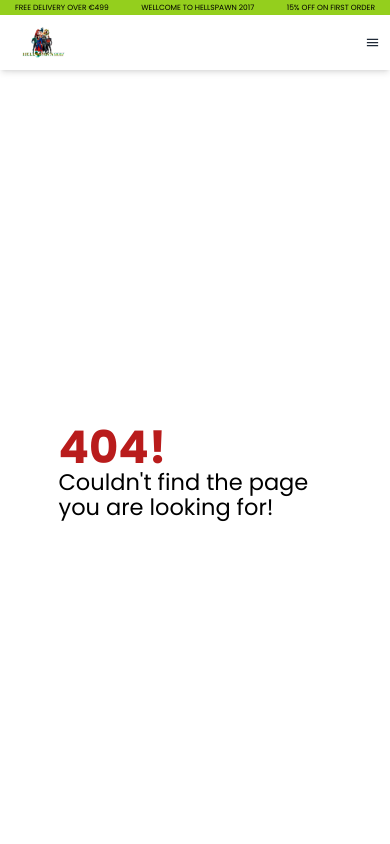
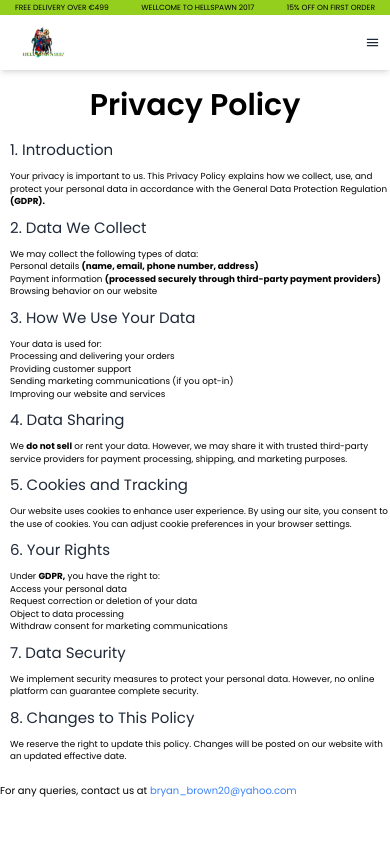
Before and after one commit to MalikHanzalaAsif/HellSpawn2017, a React (Vite) app in the folder client/: page /privacy-policy in a window 390 px wide. Shown: the top 844 px of the page. Built offline with nearby package versions, Linux system fonts and the light colour scheme; no server answers; a web font is replaced by a local one.

Commit message:
added privacy policy and terms and conditiins pages

```diff
--- a/client/src/components/Footer.jsx
+++ b/client/src/components/Footer.jsx
@@ -39,8 +39,8 @@ const Footer = () => {
                 <ul id="resources">
                     <h2 className="text-lg font-semibold mb-8">RESOURCES</h2>
                     <li className="footerLi"><a href="https://uniqueadvertisers.io" target='_blank'>Partnerships</a></li>
-                    <li className="footerLi"><Link to="/">Terms & conditions</Link></li>
-                    <li className="footerLi"><Link to="/">Privacy Policy</Link></li>
+                    <li className="footerLi"><Link to="/terms-and-conditions">Terms & conditions</Link></li>
+                    <li className="footerLi"><Link to="/privacy-policy">Privacy Policy</Link></li>
                 </ul>
                 <form id="subscribeToOurNewsLetter" className='flex flex-col mr-4' onSubmit={handleSubmit}>
                     <h2 className="text-lg font-semibold mb-8">SUBSCRIBE TO OUR NEWSLETTER</h2>
--- a/client/src/index.css
+++ b/client/src/index.css
@@ -32,6 +32,12 @@
 .footerLi{
    @apply text-sm text-gray-400 hover:text-blue-500 mb-2;
 }
+.subHeading{
+    @apply text-gray-800 text-2xl mt-4 mb-4;
+}
+.subPara{
+    @apply text-sm md:max-w-[70vw];
+}
 
 html {
     scroll-behavior: smooth;
--- /dev/null
+++ b/client/src/pages/PrivacyPolicy.jsx
@@ -0,0 +1,81 @@
+import React from 'react'
+
+const PrivacyPolicy = () => {
+  return (
+    <div id='PrivacyPolicy' className='mb-16'>
+      <h1 className='mt-16 text-5xl font-semibold text-center mb-8'>Privacy Policy</h1>
+
+      <div className='privacyPara ml-4'>
+        <h2 className='subHeading'>1. Introduction</h2>
+        <p className='subPara'>Your privacy is important to us. This Privacy Policy explains how we collect, use, and protect your personal data in accordance with the General Data Protection Regulation <b>(GDPR).</b>
+        </p>
+      </div>
+
+      <div className='privacyPara ml-4'>
+        <h2 className='subHeading'>2. Data We Collect</h2>
+        <ul className='subPara' style={{ listStyle: "outside" }}>
+          We may collect the following types of data:
+          <li>
+            Personal details <b>(name, email, phone number, address)</b>
+          </li>
+          <li>
+            Payment information <b>(processed securely through third-party payment providers)</b>
+          </li>
+          <li>
+            Browsing behavior on our website
+          </li>
+        </ul>
+      </div>
+
+      <div className='privacyPara ml-4'>
+        <h2 className='subHeading'>3. How We Use Your Data</h2>
+        <ul className='subPara' style={{ listStyle: "outside" }}>
+          Your data is used for:
+          <li>Processing and delivering your orders</li>
+          <li>Providing customer support</li>
+          <li>Sending marketing communications (if you opt-in)</li>
+          <li>Improving our website and services</li>
+        </ul>
+      </div>
+
+      <div className='privacyPara ml-4'>
+        <h2 className='subHeading'>4. Data Sharing</h2>
+        <ul className='subPara'>
+          We <b>do not sell</b> or rent your data. However, we may share it with trusted third-party service providers for payment processing, shipping, and marketing purposes.
+        </ul>
+      </div>
+
+      <div className='privacyPara ml-4'>
+        <h2 className='subHeading'>5. Cookies and Tracking</h2>
+        <ul className='subPara'>
+          Our website uses cookies to enhance user experience. By using our site, you consent to the use of cookies. You can adjust cookie preferences in your browser settings.
+        </ul>
+      </div>
+
+      <div className='privacyPara ml-4'>
+        <h2 className='subHeading'>6. Your Rights</h2>
+        <ul className='subPara' style={{listStyle: "outside"}}>
+          Under <b>GDPR,</b> you have the right to:
+          <li>Access your personal data</li>
+          <li>Request correction or deletion of your data</li>
+          <li>Object to data processing</li>
+          <li>Withdraw consent for marketing communications</li>
+        </ul>
+      </div>
+
+      <div className='privacyPara ml-4'>
+        <h2 className='subHeading'>7. Data Security</h2>
+        <p className='subPara'>We implement security measures to protect your personal data. However, no online platform can guarantee complete security.
+        </p>
+      </div>
+      <div className='privacyPara ml-4 mb-8'>
+        <h2 className='subHeading'>8. Changes to This Policy</h2>
+        <p className='subPara'>We reserve the right to update this policy. Changes will be posted on our website with an updated effective date.
+        </p>
+      </div>
+      For any queries, contact us at <a href="mailto:bryan_brown20@yahoo.com" className='text-blue-500'>bryan_brown20@yahoo.com</a>
+    </div>
+  )
+}
+
+export default PrivacyPolicy
--- /dev/null
+++ b/client/src/pages/TermsConditions.jsx
@@ -0,0 +1,70 @@
+import React from 'react'
+
+const TermsConditions = () => {
+    return (
+        <div id='TermsConditions' className='mb-16'>
+            <h1 className='mt-16 text-5xl font-semibold text-center mb-8'>Terms & Conditions</h1>
+
+            <div className='privacyPara ml-4'>
+                <h2 className='subHeading'>1. Introduction</h2>
+                <p className='subPara'>Welcome to <b>HellSpawn 2017.</b> By accessing or using our website <b>(www.hellspawn.store)</b>, you agree to comply with and be bound by these <b>Terms and Conditions.</b> If you do not agree, please do not use our website.
+                </p>
+            </div>
+
+            <div className='privacyPara ml-4'>
+                <h2 className='subHeading'>2. Eligibility</h2>
+                <p className='subPara'>To use our services, you must be at least <b>18 years old</b> and capable of forming a legally binding contract. By using this website, you confirm that you meet these requirements.
+                </p>
+            </div>
+
+            <div className='privacyPara ml-4'>
+                <h2 className='subHeading'>3. Orders and Payments</h2>
+                <ul className='subPara' style={{listStyle: "outside"}}>
+                    <li>All prices are listed in EUR <b>(€)</b> and include <b>VAT</b> unless stated otherwise.</li>
+                    <li>We reserve the right to change prices and availability without notice.</li>
+                    <li>Payments must be made at the time of order placement through our accepted payment methods.</li>
+                    <li>Orders are subject to acceptance and confirmation by us.</li>
+                </ul>
+            </div>
+
+            <div className='privacyPara ml-4'>
+                <h2 className='subHeading'>4. Shipping and Delivery</h2>
+                <ul className='subPara' style={{listStyle: "outside"}}>
+                    <li>We deliver to addresses within <b>Ireland and selected international destinations.</b></li>
+                    <li>Delivery times are estimates and not guaranteed.</li>
+                    <li>Customers are responsible for providing accurate delivery information.</li>
+                </ul>
+            </div>
+
+            <div className='privacyPara ml-4'>
+                <h2 className='subHeading'>5. Returns and Refunds</h2>
+                <ul className='subPara' style={{listStyle: "outside"}}>
+                    <li>Customers have the right to return products within <b>14 days</b> of receipt, in compliance with Irish consumer protection laws.</li>
+                    <li>Items must be returned unused, in original packaging, and with proof of purchase.</li>
+                    <li>Refunds will be processed within <b>14 days</b> of receiving the returned item.</li>
+                </ul>
+            </div>
+
+            <div className='privacyPara ml-4'>
+                <h2 className='subHeading'>6. Intellectual Property</h2>
+                <p className='subPara'>All content on this website, including text, images, and logos, is owned by or licensed to us and protected under copyright laws. You may not use or reproduce our content without prior permission.
+                </p>
+            </div>
+
+            <div className='privacyPara ml-4'>
+                <h2 className='subHeading'>7. Limitation of Liability</h2>
+                <p className='subPara'>We are not liable for any indirect, incidental, or consequential damages resulting from the use of our website or products. Our total liability shall not exceed the amount paid for the purchased product.
+                </p>
+            </div>
+
+            <div className='privacyPara ml-4'>
+                <h2 className='subHeading'>2. Governing Law</h2>
+                <p className='subPara'>These <b>Terms and Conditions</b> are governed by the laws of <b>Ireland.</b> Any disputes arising from these terms shall be subject to the exclusive jurisdiction of the Irish courts.
+                </p>
+            </div>
+
+        </div>
+    )
+}
+
+export default TermsConditions
--- a/client/src/routes/WebRoutes.jsx
+++ b/client/src/routes/WebRoutes.jsx
@@ -13,6 +13,8 @@ import CartPage from '../pages/CartPage';
 import CheckoutForm from '../components/CheckoutForm';
 import NotFound from '../components/NotFound';
 import Thank from '../components/Thank';
+import PrivacyPolicy from '../pages/PrivacyPolicy';
+import TermsConditions from '../pages/TermsConditions';
 
 
 const WebRoutes = () => {
@@ -41,6 +43,8 @@ const WebRoutes = () => {
                     <Route path="/cart" element={<CartPage />} />
                     <Route path='/checkout' element={<CheckoutForm />} />
                     <Route path='/thank-you' element={<Thank />} />
+                    <Route path="/privacy-policy" element={<PrivacyPolicy />} />
+                    <Route path="/terms-and-conditions" element={<TermsConditions />} />
                     <Route path='*' element={<NotFound />} />
                 </Route>
             </Routes>
```
